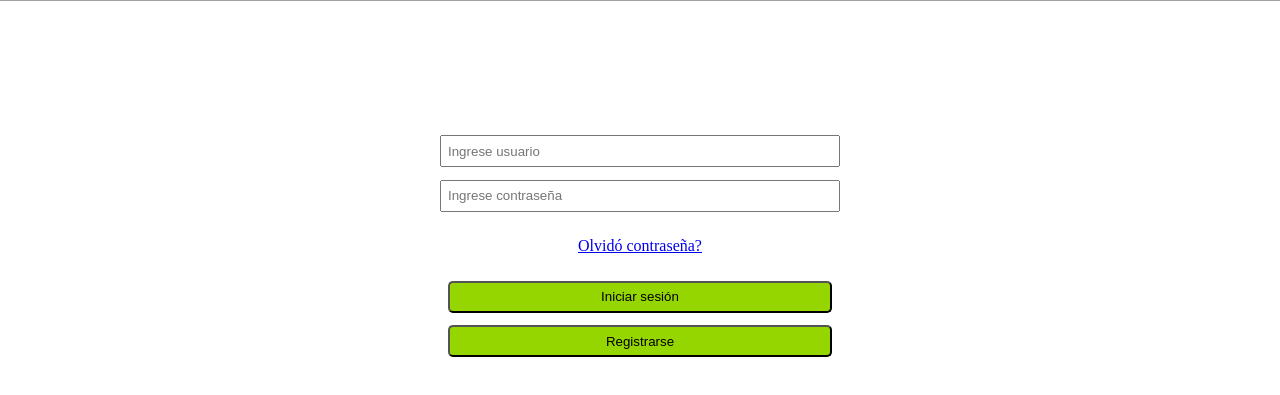
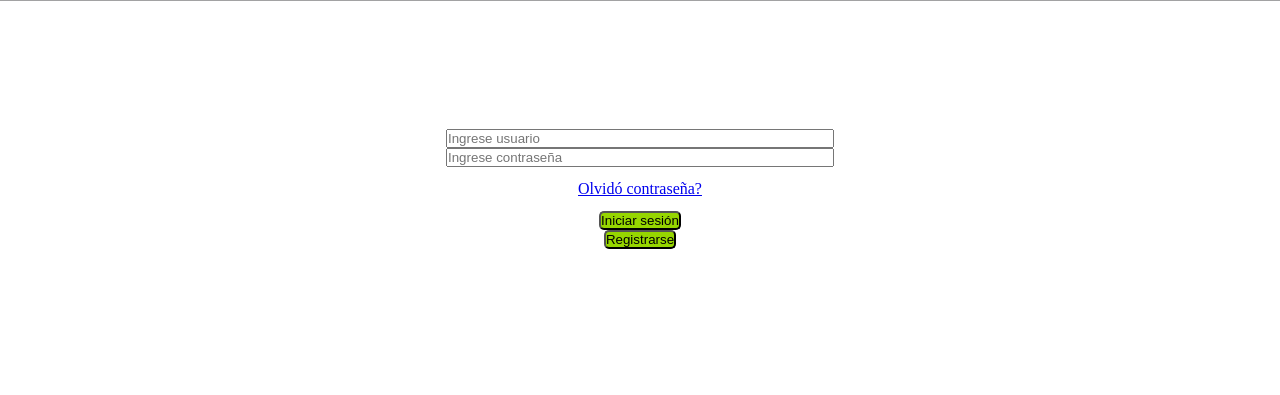
Before and after one commit to chuckNorris506/Proyecto_ADS_2, a website: page views/index.html in a window 1280 px wide. Shown: the part 19-414 px from the top of the page. Drawn offline with Linux system fonts and the light colour scheme; files that its build step writes are made by us from their sources; files whose address does not match are found by name.

Commit message:
flexbox css

```diff
--- a/public/css/index.css
+++ b/public/css/index.css
@@ -1,13 +1,8 @@
-section {
+#loginSection {
     display: flex;
     flex-direction: column;
     align-items: center;
     margin-top: 10%;
-}
-
-section * {
-    padding: 0.5%;
-    margin: 0.5%;
 }
 
 input{
@@ -19,7 +14,6 @@ input{
     margin: 1%;
 }
 
-button {
-    width: 30%;
-    display: block;
+#loginButtons button{
+   width: 50%;
 }
--- a/public/css/main.css
+++ b/public/css/main.css
@@ -9,7 +9,7 @@ header {
 }
 
 header img {
-    width: 30%;
+    width: 25%;
 }
 
 button {
--- a/views/index.html
+++ b/views/index.html
@@ -14,7 +14,7 @@
     <header>
         <img src="img/logo_ulatina.png">
     </header>
-    <section>
+    <section id="loginSection">
         <input type="text" id="username" placeholder="Ingrese usuario" maxlength="45" required>
         <input type="password" id="password" placeholder="Ingrese contraseña" maxlength="45" required>
         <a id="forgotPassword" href="notfound">Olvidó contraseña?</a>
```
